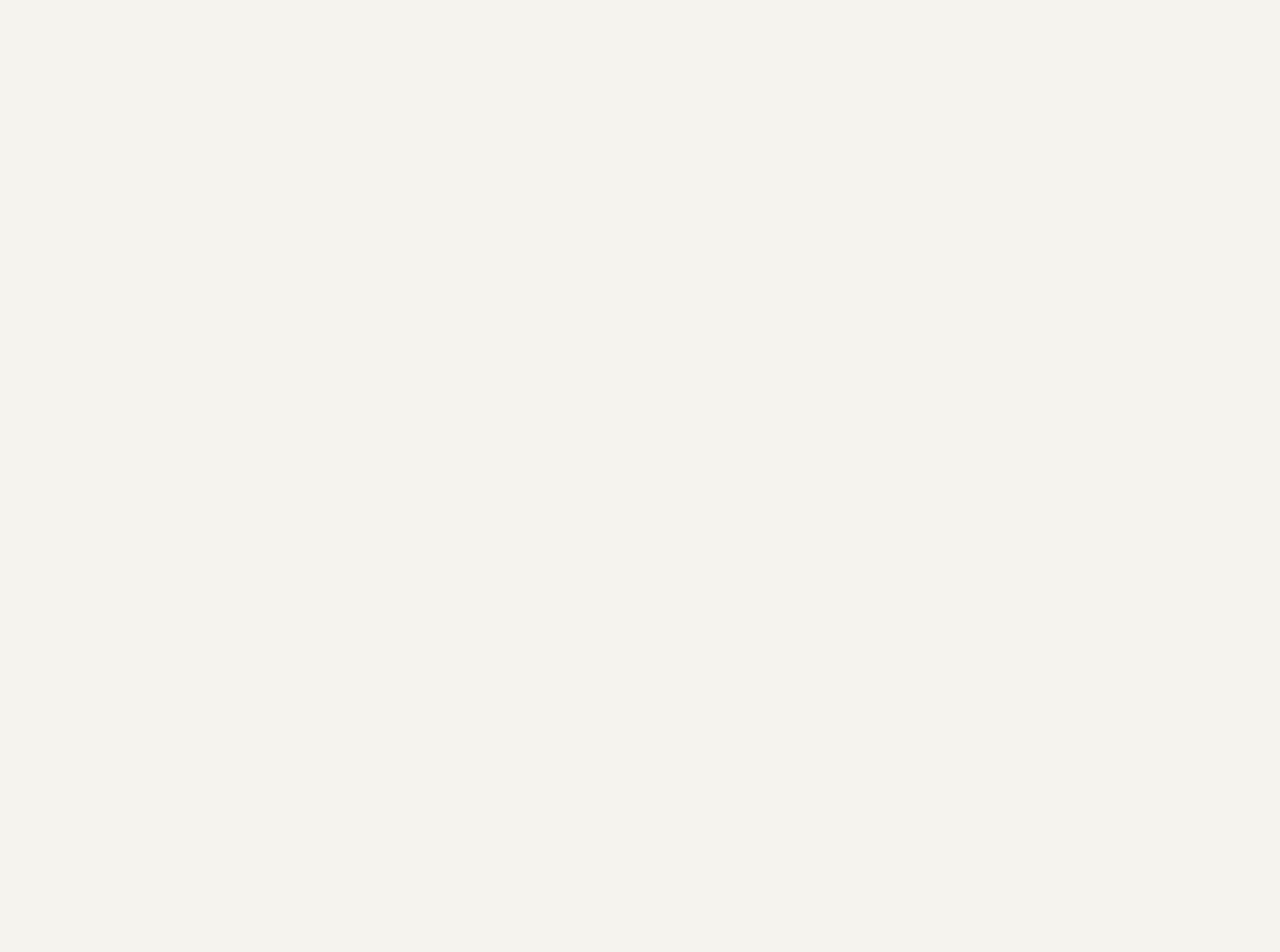
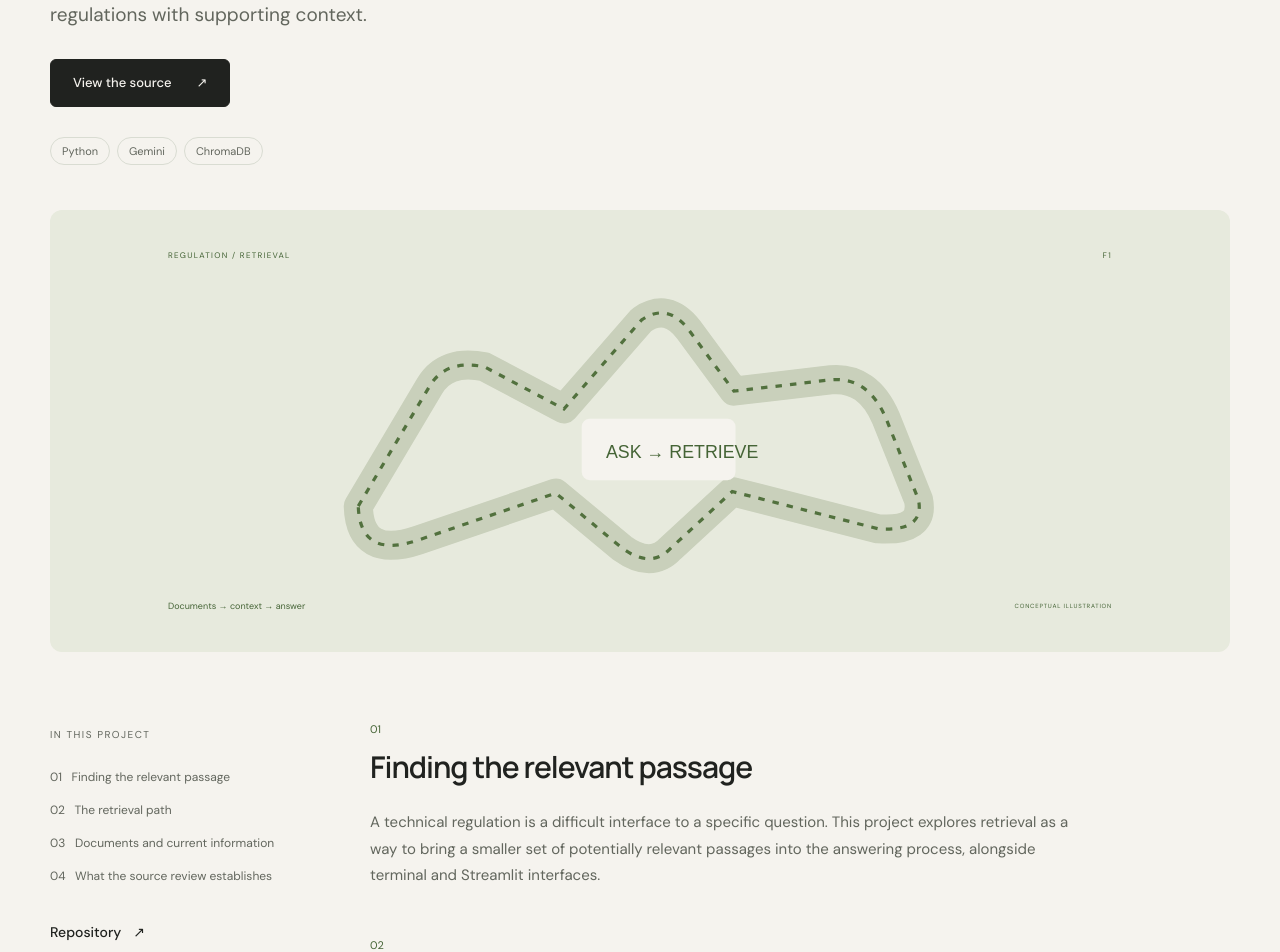
Before and after one commit to vijaysai1102/Portfolio_VijaySai_Chigullapally, a Next.js app: page /projects/f1-rag in a window 1280 px wide. Before the commit this address had no page. Shown: the part 400-1352 px from the top of the page. Before the commit the page ends 800 px from the top, so only its background shows below. Built offline with nearby package versions, Linux system fonts and the light colour scheme.

Commit message:
feat(T16): add source-reviewed F1 retrieval case study

```diff
--- a/scripts/Smoke-Portfolio.mjs
+++ b/scripts/Smoke-Portfolio.mjs
@@ -26,7 +26,7 @@ try {
   const missing = await fetch(`${origin}/no-such-page`);
   assert.equal(missing.status, 404);
   assert.match(await missing.text(), /Back to the studio/);
-  for (const slug of ['megatron', 'weatherscope']) {
+  for (const slug of ['megatron', 'weatherscope', 'f1-rag']) {
     const project = await fetch(`${origin}/projects/${slug}`);
     assert.equal(project.status, 200, `${slug} route`);
     assert.match(await project.text(), /About the evidence/);
--- a/src/content/portfolio.ts
+++ b/src/content/portfolio.ts
@@ -21,7 +21,12 @@ export const projects = [
     { heading: 'What the saved report says', body: 'For global daily mean temperature, the saved report lists ARIMA MAE 0.249 °C, RMSE 0.321 °C and R² 0.936. The same report lists precipitation ARIMA R² 0.010 and negative R² for several alternatives. Weak precipitation results matter as much as the temperature result. These numbers were read from outputs/reports/REPORT.md; the pipeline was not rerun.' },
     { heading: 'Interpretation and limits', body: 'Aggregation can remove local signal and conceal regional variation. Model comparisons, explainability and the dashboard help interrogate the result, but do not establish operational forecast accuracy. Reported short-window temperature trends should not be interpreted as long-term climate conclusions. Personal contribution details are deferred.' },
   ] },
-  { id: 'f1-rag', title: 'F1 Regulations RAG', category: 'Applied AI', summary: 'A document-retrieval assistant for exploring Formula 1 technical regulations with supporting context.', stack: ['Python', 'Gemini', 'ChromaDB'], source: 'https://github.com/vijaysai1102/2026_F1_Spec_RAG_Agent', sections: [] },
+  { id: 'f1-rag', title: 'F1 Regulations RAG', category: 'Applied AI', summary: 'A document-retrieval assistant for exploring Formula 1 technical regulations with supporting context.', stack: ['Python', 'Gemini', 'ChromaDB'], source: 'https://github.com/vijaysai1102/2026_F1_Spec_RAG_Agent', sections: [
+    { heading: 'Finding the relevant passage', body: 'A technical regulation is a difficult interface to a specific question. This project explores retrieval as a way to bring a smaller set of potentially relevant passages into the answering process, alongside terminal and Streamlit interfaces.' },
+    { heading: 'The retrieval path', body: 'The reviewed ingestion script reads a local regulation PDF, splits it into overlapping chunks, embeds them with all-MiniLM-L6-v2, and stores them in Chroma. The query implementation retrieves ten similar chunks and supplies their text to Gemini. The ingestion script requires the local PDF; automatic downloading is not implemented there.' },
+    { heading: 'Documents and current information', body: 'The answer prompt requests article references, with page references as a fallback. A separate up-to-date skill can supply web snippets and source URLs for current-information questions. Regulation evidence, live web evidence, and general model knowledge are different sources and should be identified separately.' },
+    { heading: 'What the source review establishes', body: 'The implementation establishes a retrieve-then-generate flow, not a guarantee that every generated citation is correct. Its prompt allows labeled general knowledge when retrieved context is insufficient. No live regulatory answer was reproduced for this portfolio, so no technical rule or article citation is presented as a verified answer. A recorded evidence-backed example and personal contribution details remain to be supplied.' },
+  ] },
 ].map(parseProject);
 
 export const getProject = (id: string) => projects.find(project => project.id === id);
```
Also changed, not shown: .agents/project-context.md, .claude/project-context.md, 3 other files (tests, documents, lock files or other folders).
